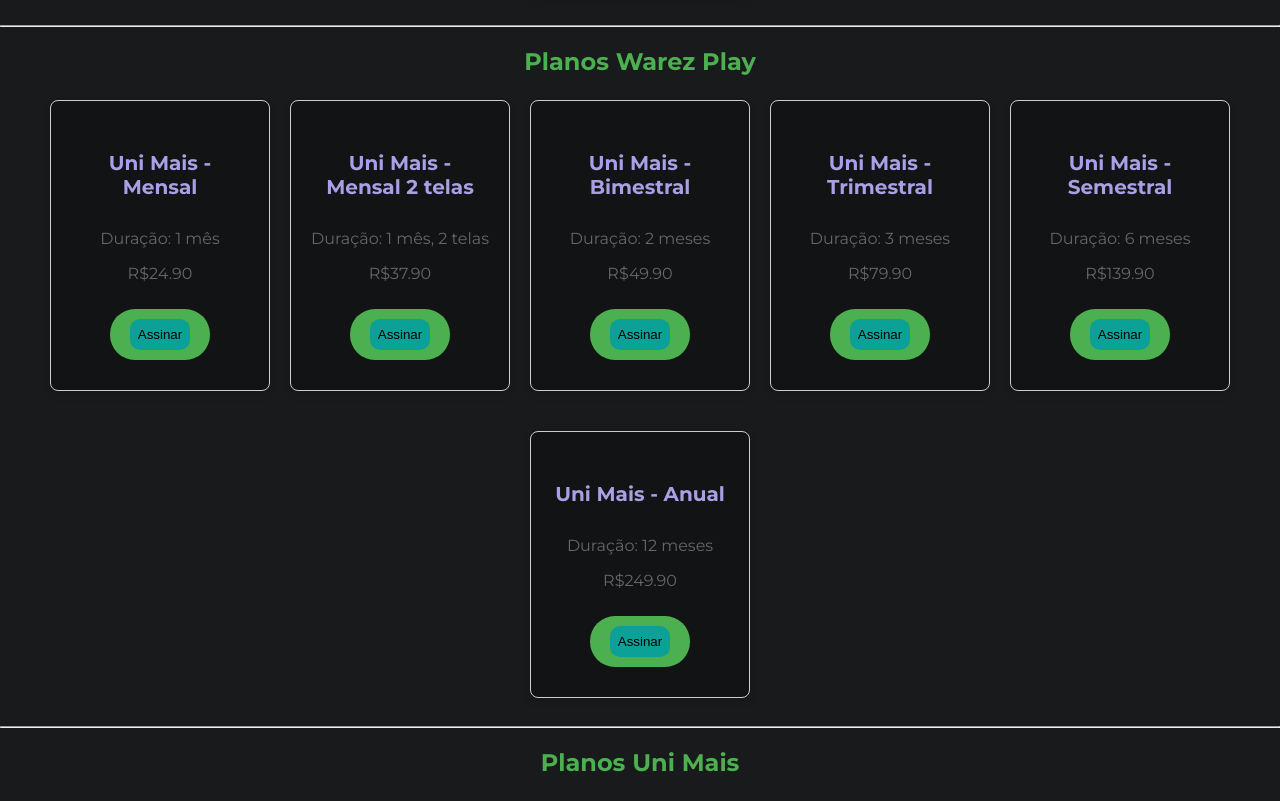
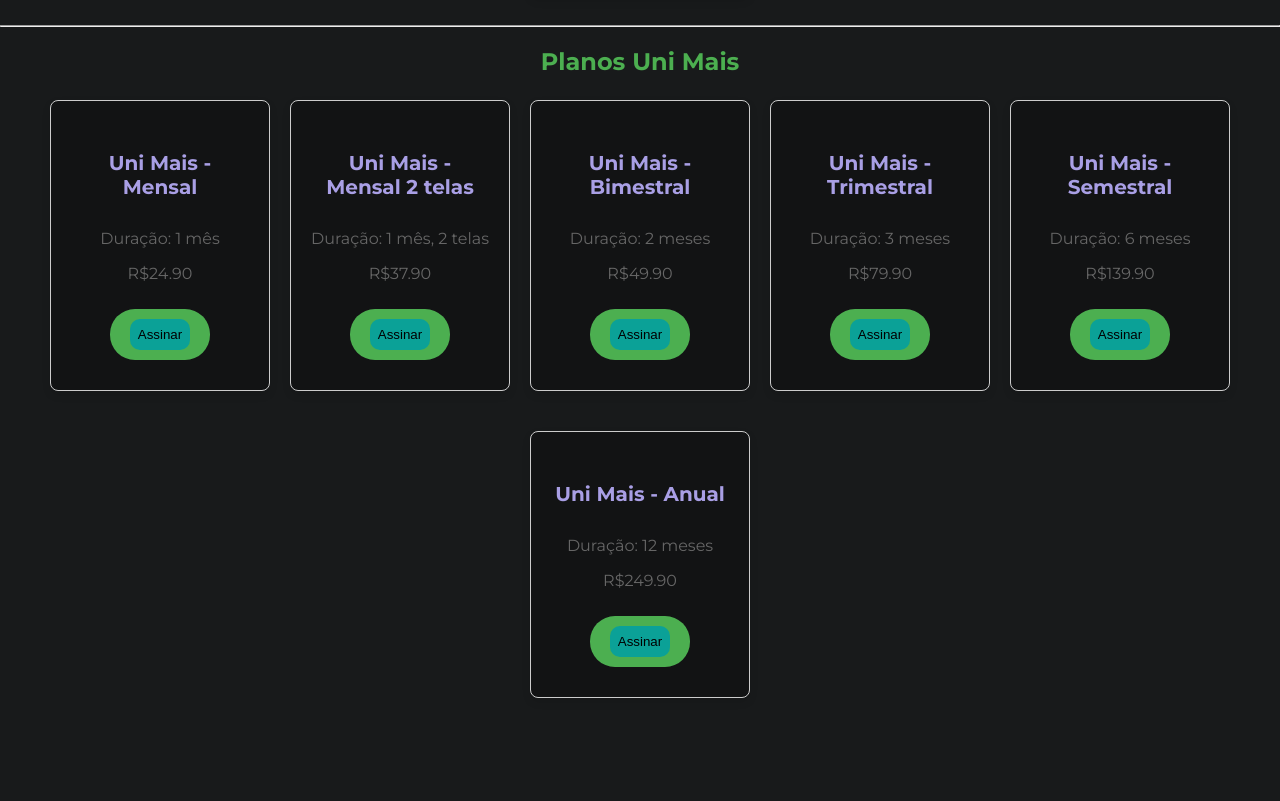
Before and after one commit to MobTrue/Uni-Play-Streaming, a plain HTML site: page pages/plans.html in a window 1280 px wide. Shown: the part 698-1499 px from the top of the page. After the commit the page ends 1416 px from the top, so only its background shows below. Drawn offline with Linux system fonts and the light colour scheme; a web font is replaced by a local one.

Commit message:
Update plans.html

```diff
--- a/pages/plans.html
+++ b/pages/plans.html
@@ -12,12 +12,13 @@
     </head>
 <body>
    <div id="plans">
+
    <h3 class="titlePlans"> Planos Next Play</h3>
     <div id="plans-container1" class="plans-container"></div><hr>
-    <h3 class="titlePlans"> Planos Warez Play</h3>
-    <div id="plans-container2" class="plans-container"></div><hr>
+
     <h3 class="titlePlans"> Planos Uni Mais</h3>
-    <div id="plans-container3" class="plans-container"></div>
+    <div id="plans-container2" class="plans-container"></div>
+
     </div>
     <script src="../scripts/script.js"></script>
 </body>
```
